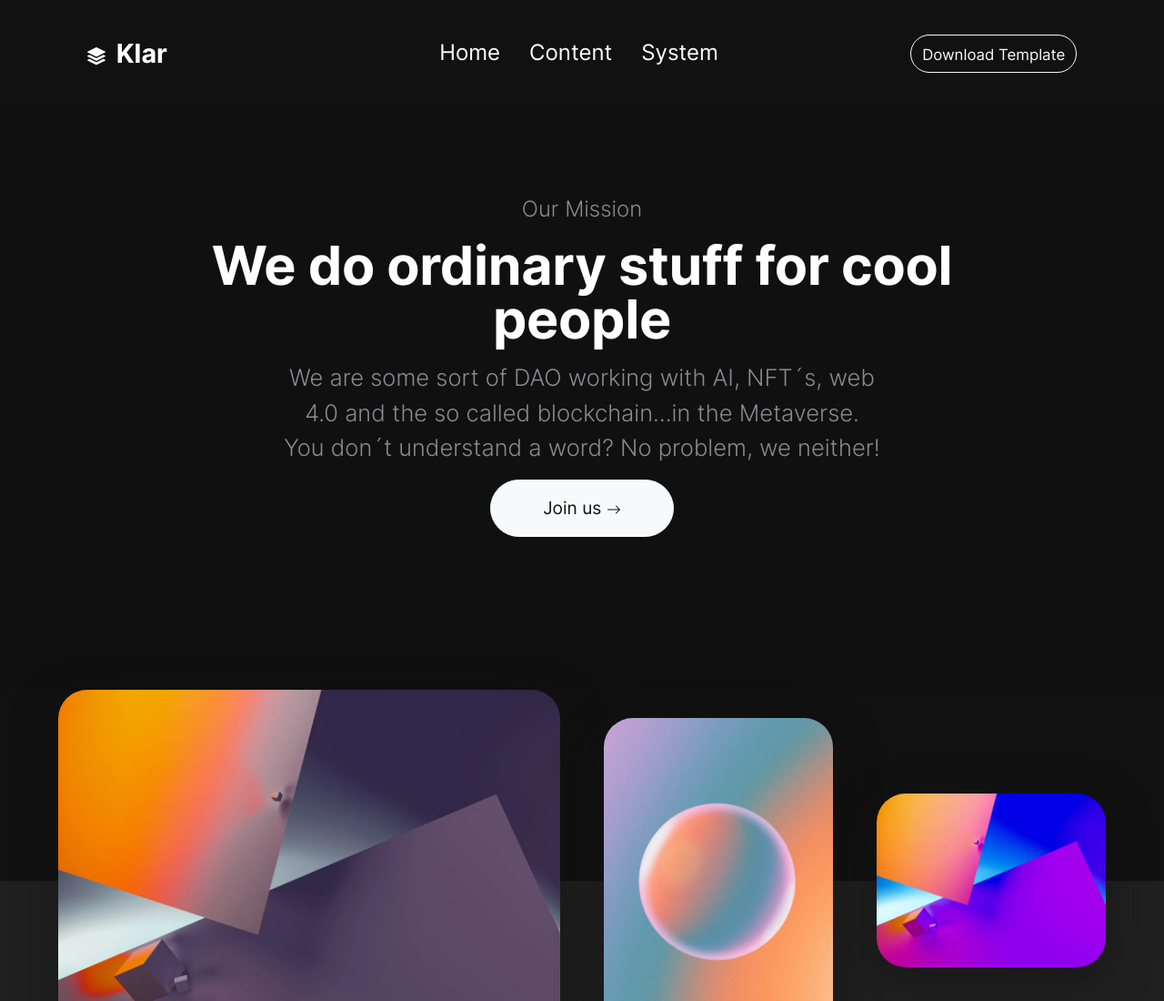
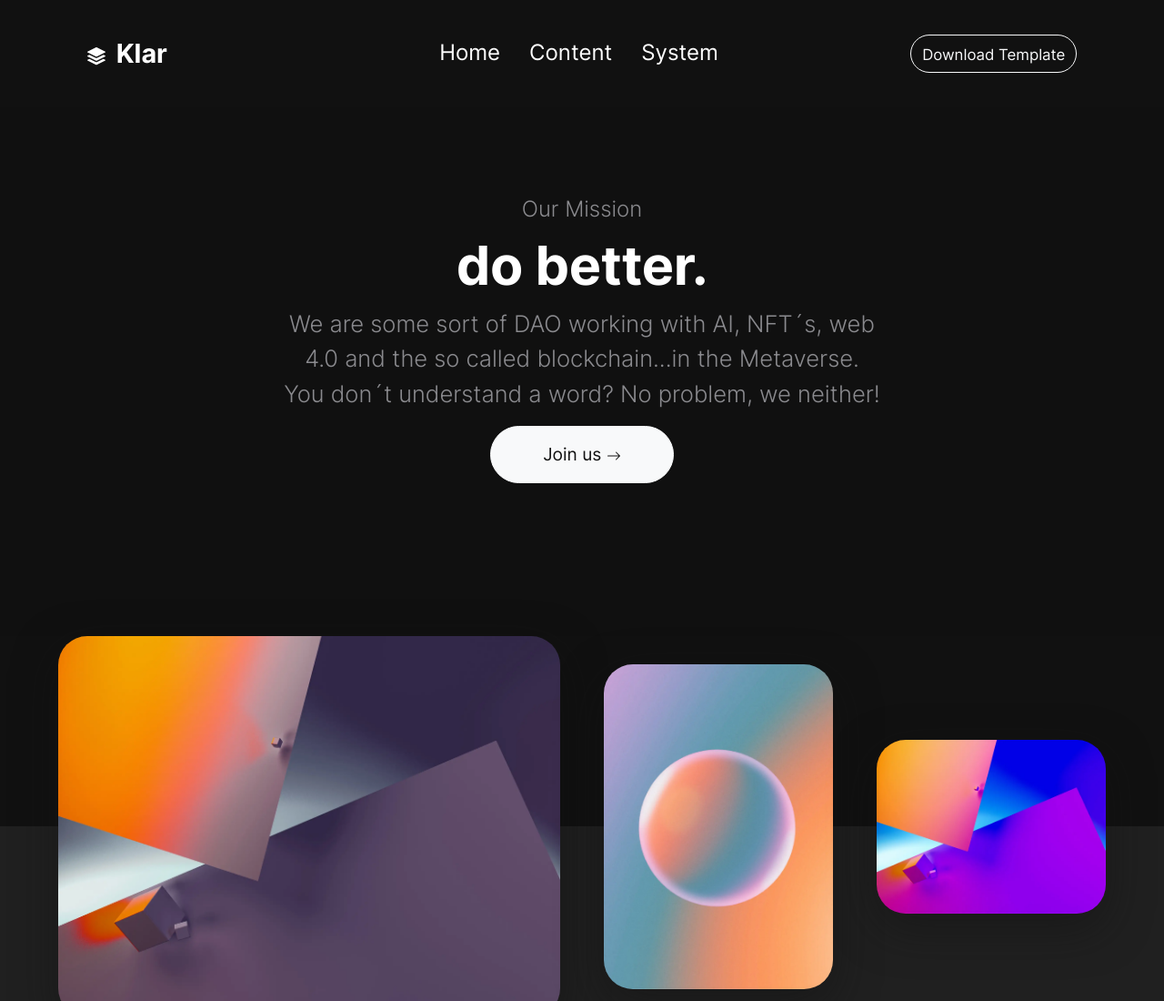
Before and after one commit to nonnie47/hackUMassProject, a plain HTML site: page index.html in a window 1280 px wide. Shown: the top 1100 px of the page at 91% size. Drawn offline with Linux system fonts and the light colour scheme.

Commit message:
changed mission

```diff
--- a/index.html
+++ b/index.html
@@ -107,7 +107,7 @@
   <div class="row d-flex align-items-center justify-content-center py-vh-5">
     <div class="col-12 col-xl-10">
       <span class="h5 text-secondary fw-lighter">Our Mission</span>
-      <h1 class="display-huge mt-3 mb-3 lh-1">We do ordinary stuff for cool people</h1>
+      <h1 class="display-huge mt-3 mb-3 lh-1">do better.</h1>
     </div>
     <div class="col-12 col-xl-8">
       <p class="lead text-secondary">We are some sort of DAO working with AI, NFT´s, web 4.0 and the so called blockchain...in the Metaverse. You don´t understand a word? No problem, we neither!</p>
```
